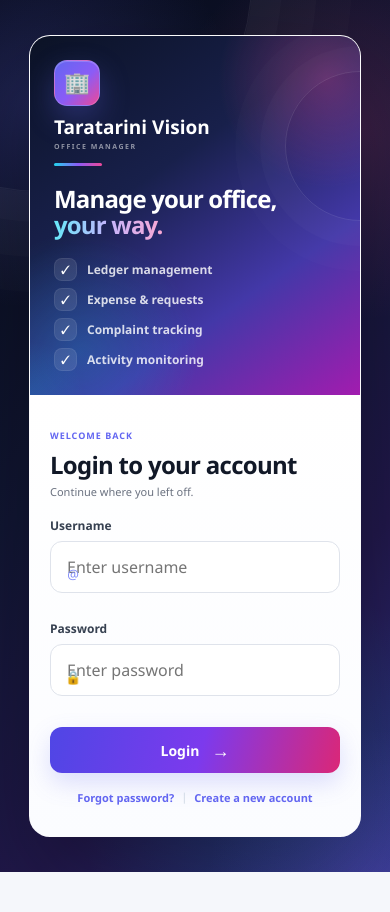
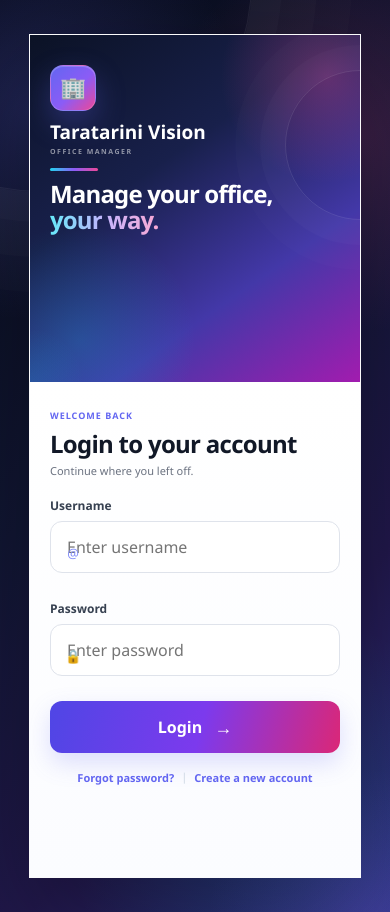
Before and after one commit to Mantus208/taratarini-vision, a React (Vite) app in the folder client/: page / in a window 390 px wide. Before the commit the page ends 872 px from the top, so only its background shows below. Built offline with nearby package versions, Linux system fonts and the light colour scheme.

Commit message:
Mobile responsive collection.css-4

```diff
--- a/client/src/styles/responsive.css
+++ b/client/src/styles/responsive.css
@@ -274,3 +274,52 @@
     margin-bottom: 5px !important;
   }
 }
+/* =========================================
+   LOGIN SCREEN MOBILE FIXES (EXACT MATCH)
+========================================= */
+
+@media (max-width: 768px) {
+  /* 1. Main container ko full screen karna (bina extra margin ke) */
+  .auth {
+    padding: 0 !important;
+  }
+  .auth-card {
+    border-radius: 0 !important;
+    min-height: 100vh;
+    margin: 0 !important;
+  }
+
+  /* 2. Top section (Brand) se non-essential cheezein chhupana */
+  /* Yeh form ko upar khiska dega taaki keyboard aane par button na chhupe */
+  .auth-brand .auth-features,
+  .auth-brand .auth-brand-description,
+  .auth-brand .auth-brand-footer {
+    display: none !important;
+  }
+
+  /* 3. Top heading ko mobile ke hisaab se adjust karna */
+  .auth-brand h1 {
+    font-size: 24px !important;
+    margin-top: 10px !important;
+    margin-bottom: 0 !important;
+  }
+  .auth-brand {
+    padding: 30px 20px 20px 20px !important;
+  }
+
+  /* 4. Form inputs aur button ko safely touch-friendly banana */
+  .auth-form {
+    padding: 20px !important;
+  }
+
+  .auth-input-wrap input {
+    font-size: 16px !important;
+    /* Input padding nahi chhedi hai, taaki Icon aapas me na takraye */
+  }
+
+  .auth-submit {
+    min-height: 52px !important; /* Button thoda bada aur tap karne me asan */
+    font-size: 16px !important;
+    margin-top: 10px !important;
+  }
+}
```
